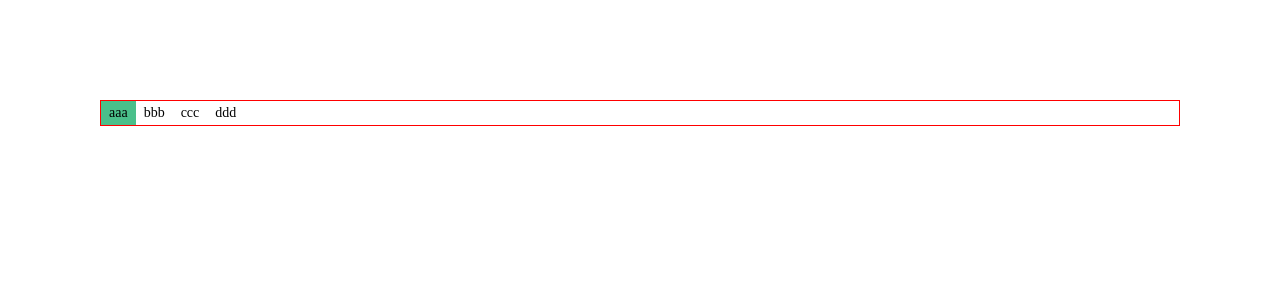
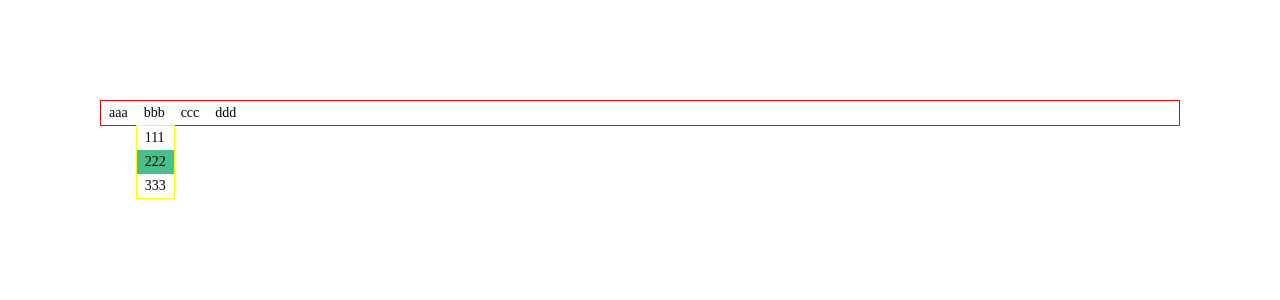
Before and after one commit to keangj/base-component, a Vue app: page / in a window 1280 px wide. Shown: the top 300 px of the page. Built offline with nearby package versions, Linux system fonts and the light colour scheme; the HTML template or start-up script is replaced by a standard one.

Commit message:
feat(nav)，使用依赖注入实现跨级调用。

```diff
--- a/src/App.vue
+++ b/src/App.vue
@@ -2,7 +2,12 @@
   <div id="app" style="padding: 100px;">
     <b-nav :selected.sync="selected" >
       <b-nav-item name="1">aaa</b-nav-item>
-      <b-nav-item name="2">bbb</b-nav-item>
+        <b-sub-nav>
+          <template slot="title">bbb</template>
+          <b-nav-item name="a">111</b-nav-item>
+          <b-nav-item name="b">222</b-nav-item>
+          <b-nav-item name="c">333</b-nav-item>
+        </b-sub-nav>
       <b-nav-item name="3">ccc</b-nav-item>
       <b-nav-item name="4">ddd</b-nav-item>
     </b-nav>
@@ -65,7 +70,7 @@ export default {
   },
   data () {
     return {
-      selected: ['1'],
+      selected: ['b'],
       source: null
     }
   },
--- a/src/nav/nav-item.vue
+++ b/src/nav/nav-item.vue
@@ -11,6 +11,7 @@
 <script>
   export default {
     name: 'NavItem',
+    inject: ['root'],
     props: {
       name: {
         type: String,
@@ -21,6 +22,9 @@
       return {
         selected: false
       }
+    },
+    created () {
+      this.root.addItem(this)
     },
     methods: {
       onClick () {
--- a/src/nav/nav.vue
+++ b/src/nav/nav.vue
@@ -7,6 +7,11 @@
 <script>
   export default {
     name: 'Nav',
+    provide () {
+      return {
+        root: this
+      }
+    },
     props: {
       selected: {
         type: Array,
@@ -17,9 +22,9 @@
         default: false
       }
     },
-    computed: {
-      items () {
-        return this.$children.filter(vm => vm.$options.name === 'NavItem')
+    data () {
+      return {
+        items: []
       }
     },
     mounted () {
@@ -30,6 +35,10 @@
       this.updateChildren()
     },
     methods: {
+      addItem (vm) {
+        console.log(vm)
+        this.items.push(vm)
+      },
       updateChildren () {
         this.items.forEach(vm => {
           vm.selected = this.selected.indexOf(vm.name) !== -1;
--- a/src/nav/sub-nav.vue
+++ b/src/nav/sub-nav.vue
@@ -1,5 +1,12 @@
 <template>
-
+  <div class="b-sub-nav">
+    <span class="b-sub-nav-label">
+      <slot name="title"></slot>
+    </span>
+    <div class="b-sub-nav-popover">
+      <slot></slot>
+    </div>
+  </div>
 </template>
 
 <script>
@@ -9,5 +16,19 @@
 </script>
 
 <style lang="scss" scoped>
+  .b-sub-nav {
+    position: relative;
 
+    .b-sub-nav-label {
+      display: block;
+      padding: 4px 8px;
+    }
+    .b-sub-nav-popover {
+      position: absolute;
+      top: 100%;
+      left: 0;
+      border: 1px solid yellow;
+      background-color: #fff;
+    }
+  }
 </style>
```
